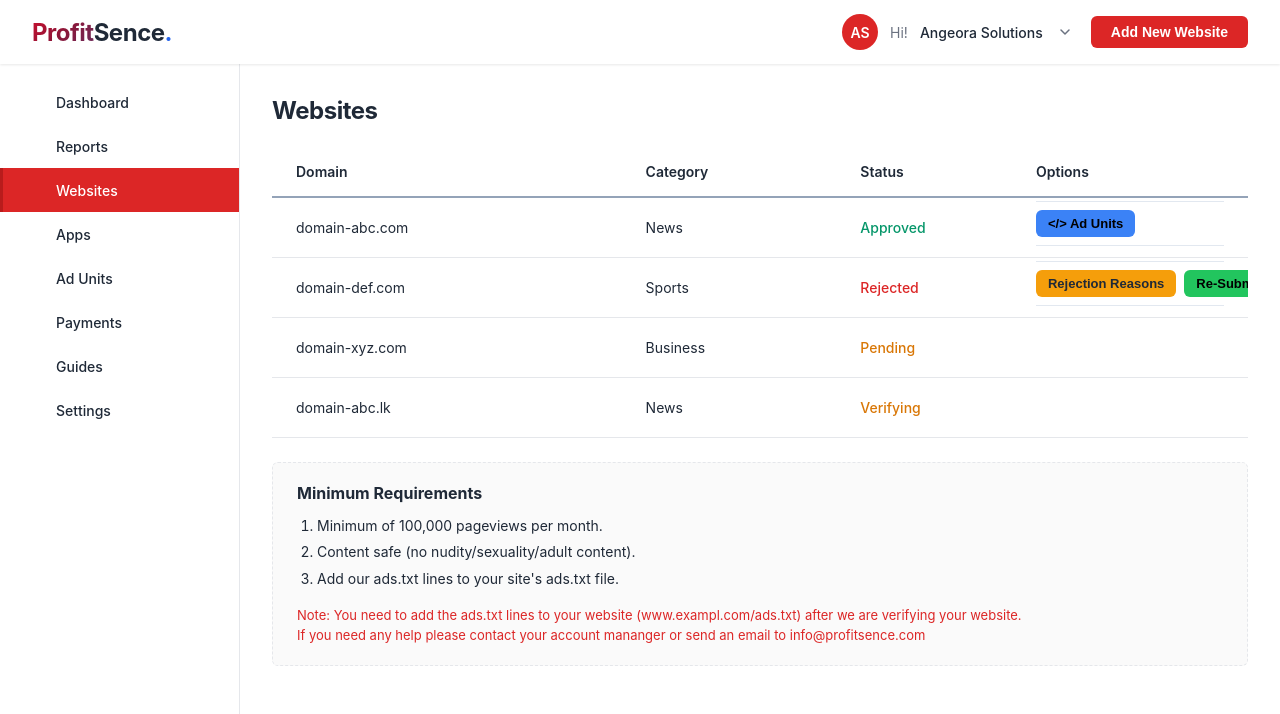
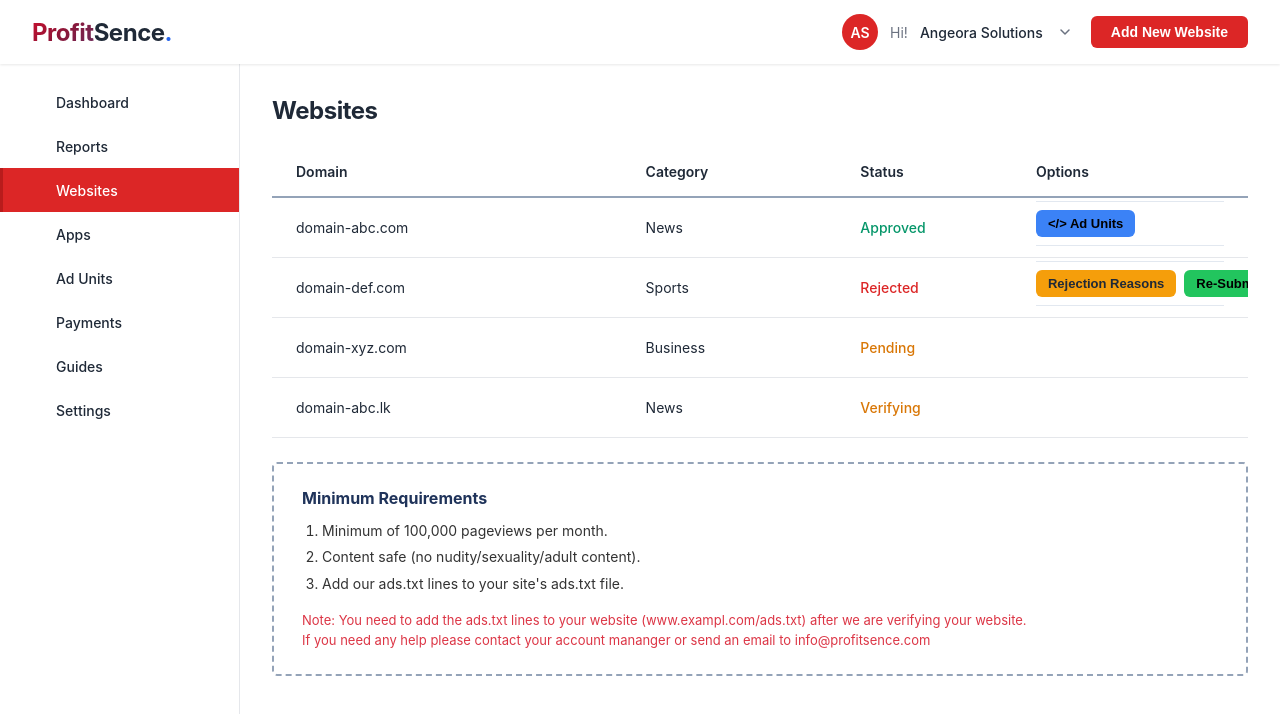
Before and after one commit to TharukaSenevirathne/profitsence-publisher-dashboard, an Angular app in the folder frontend/: page /websites in a window 1280 px wide. Shown: the top 714 px of the page. Built offline with nearby package versions, Linux system fonts and the light colour scheme.

Commit message:
style: update minimum requirements section styles in websites component for improved aesthetics

```diff
--- a/frontend/src/app/websites/websites.component.scss
+++ b/frontend/src/app/websites/websites.component.scss
@@ -188,22 +188,22 @@
 }
 
 .minimum-requirements {
-  border: 1px dashed var(--border-gray);
-  border-radius: 6px;
-  padding: 1.25rem 1.5rem;
-  background-color: #fafafa;
+  border: 2px dashed #94a3b8;
+  border-radius: 5px;
+  padding: 1.5rem 1.75rem;
+  background-color: #fff;
 }
 
 .requirements-title {
   font-size: 1rem;
   font-weight: 700;
-  color: var(--text-dark);
+  color: #1f335a;
   margin: 0 0 0.75rem 0;
 }
 
 .requirements-list {
   font-size: 0.875rem;
-  color: var(--text-dark);
+  color: #333;
   margin: 0 0 1rem 0;
   padding-left: 1.25rem;
   line-height: 1.6;
@@ -215,7 +215,7 @@
 
 .requirements-note {
   font-size: 0.8125rem;
-  color: var(--primary-red);
+  color: #dc3545;
   margin: 0;
   line-height: 1.5;
 }
```
